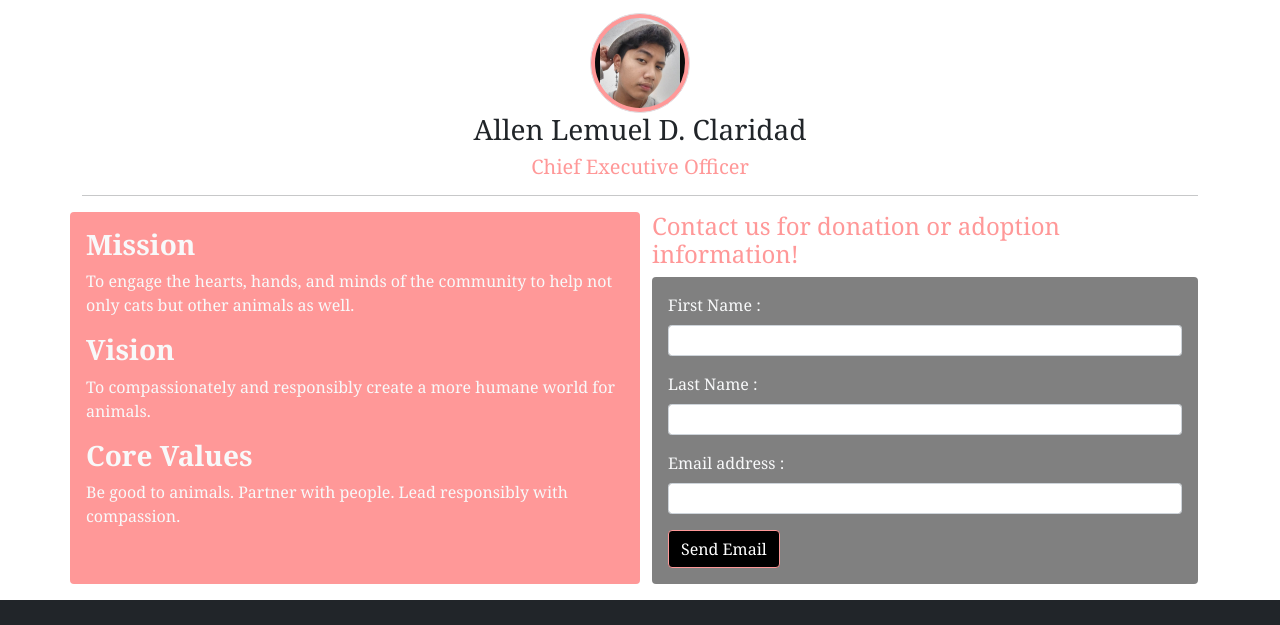
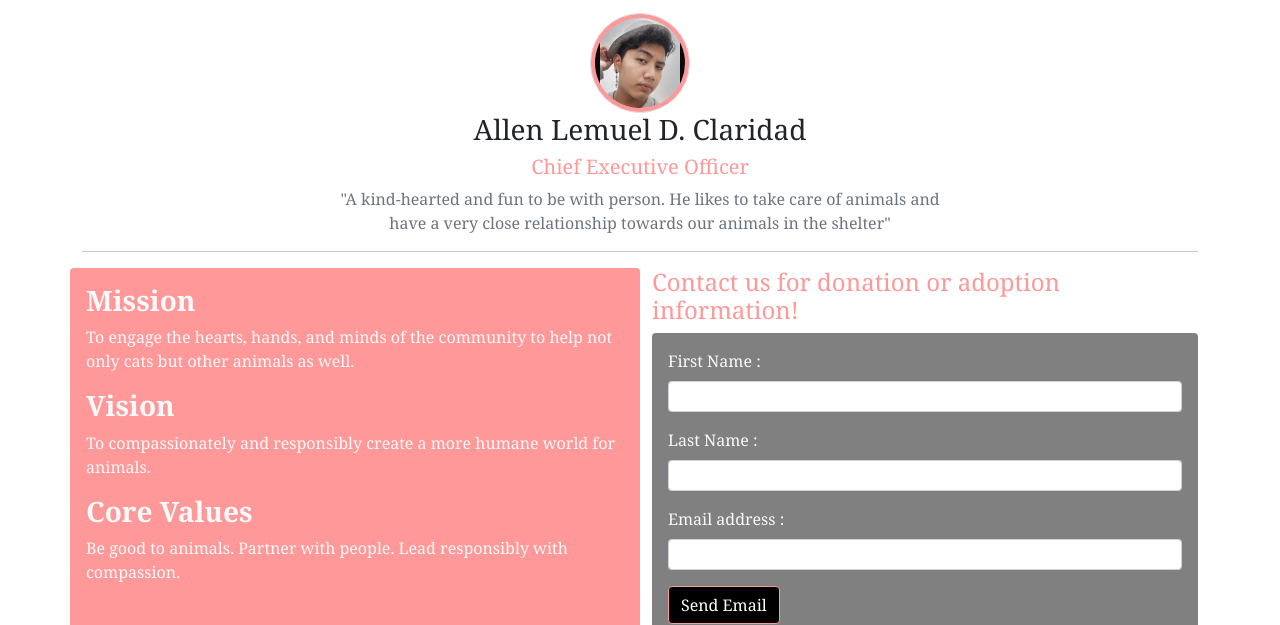
Before and after one commit to Lemuelyy/KodeGoProject-1, a plain HTML site: page aboutus.html in a window 1280 px wide. Shown: the part 103-728 px from the top of the page. Drawn offline with nearby package versions, Linux system fonts and the light colour scheme.

Commit message:
added citation

```diff
--- a/aboutus.html
+++ b/aboutus.html
@@ -52,13 +52,18 @@
           <br>
           <h3>Allen Lemuel D. Claridad</h3>
           <h5 class="main-textcolor">Chief Executive Officer</h5>
+          <div>
+            <p class="text-muted">"A kind-hearted and fun to be with person. He likes to take care of animals and<br>
+              have a very close relationship towards our animals in the shelter"</p>
+          </div>
           <hr>
         </div>
       </div>
       <div class="row text-start mb-3">
         <div class="col-lg-6 main-bgcolor p-3 rounded text-light">
           <h3><strong>Mission</strong></h3>
-          <p>To engage the hearts, hands, and minds of the community to help not only cats but other animals as well.</p>
+          <p>To engage the hearts, hands, and minds of the community to help not only cats but other animals as well.
+          </p>
           <h3><strong>Vision</strong></h3>
           <p>To compassionately and responsibly create a more humane world for animals.</p>
           <h3><strong>Core Values</strong></h3>
```
